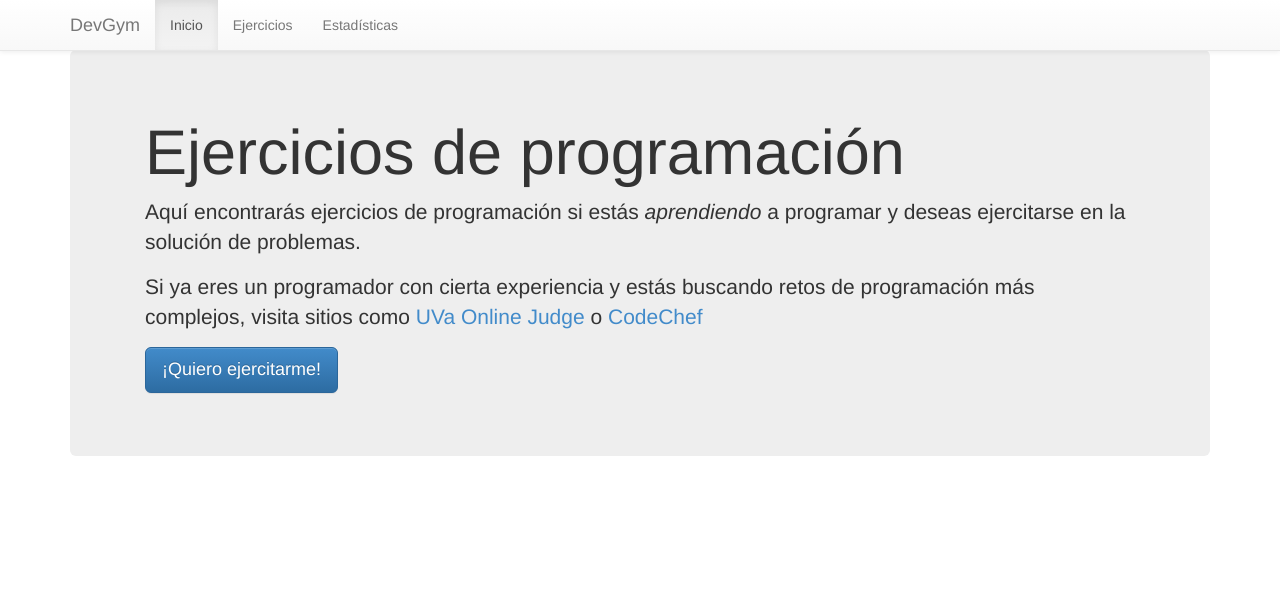
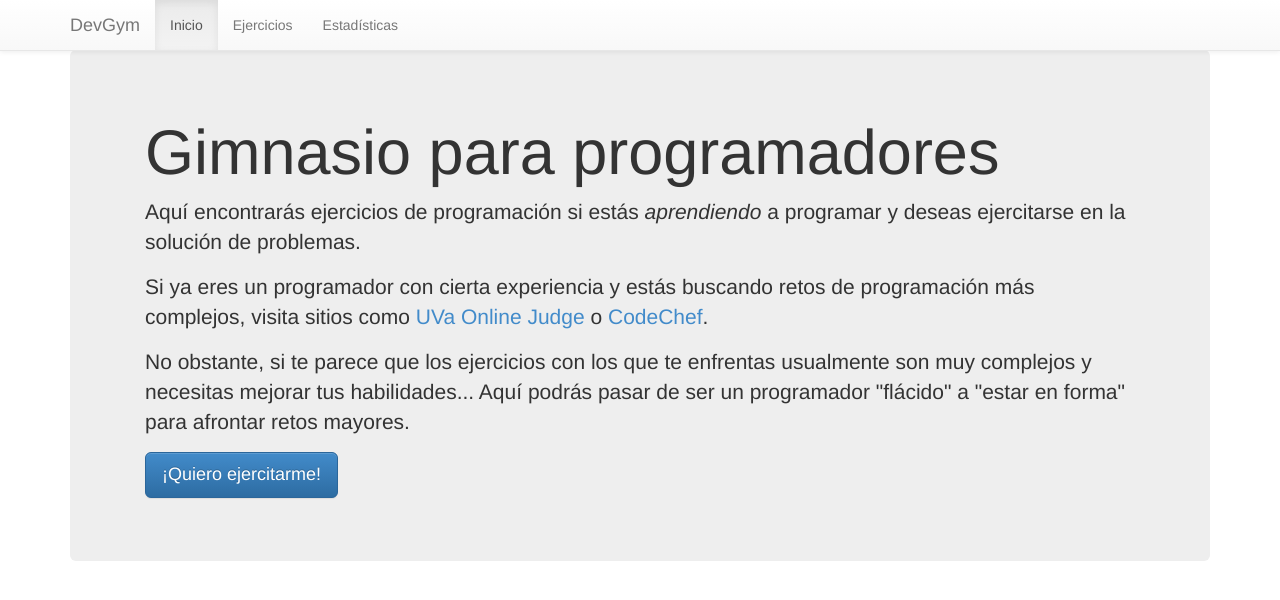
Before and after one commit to carlosbello/DevGym, a plain HTML site: page index.html in a window 1280 px wide. Drawn offline with nearby package versions, Linux system fonts and the light colour scheme.

Commit message:
Cambio en la "presentación"

```diff
--- a/index.html
+++ b/index.html
@@ -55,7 +55,7 @@
         <!-- Main jumbotron for a primary marketing message or call to action -->
         <div class="jumbotron">
           <div class="container">
-            <h1>Ejercicios de programación</h1>
+            <h1>Gimnasio para programadores</h1>
             <p>Aquí encontrarás ejercicios de programación si estás
             <em>aprendiendo</em> a programar y deseas ejercitarse en la solución
             de problemas.</p>
@@ -63,7 +63,11 @@
             con cierta experiencia y estás buscando retos de programación más
             complejos, visita sitios como <a href="http://uva.onlinejudge.org/">
             UVa Online Judge </a> o <a href="http://www.codechef.com/">
-            CodeChef</a></p>
+            CodeChef</a>.</p>
+            <p>No obstante, si te parece que los ejercicios con los que te
+            enfrentas usualmente son muy complejos y necesitas mejorar tus
+            habilidades... Aquí podrás pasar de ser un programador "flácido" a
+            "estar en forma" para afrontar retos mayores.</p>
             <p><a href="#statistics" data-bind="click: function () { currentView('exercises'); }"
                   class="btn btn-primary btn-lg" role="button">¡Quiero ejercitarme!</a></p>
           </div>
@@ -72,7 +76,7 @@
 
     <div class="container hide" data-bind="css: { hide: currentView() != 'statistics' }">
         <h1>Estadísticas</h1>
-        Aquí estarán las estadísticas de la ejecución de los ejercicios... <br>
+        Aquí estarán las estadísticas de tus soluciones de los ejercicios... <br>
         Coming soon...
     </div>
 
```
